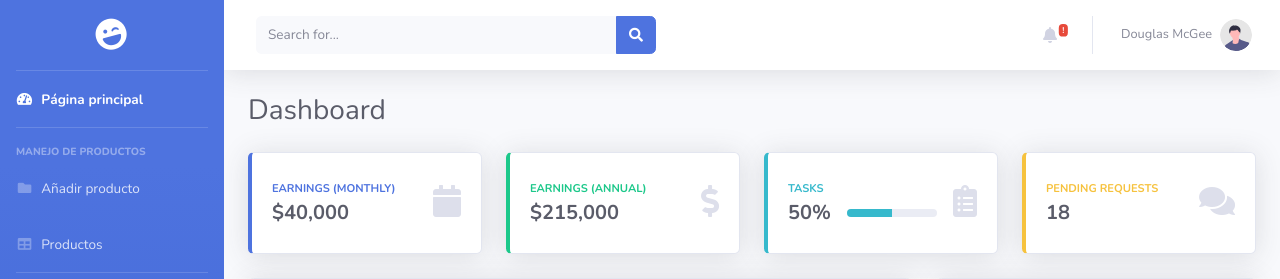
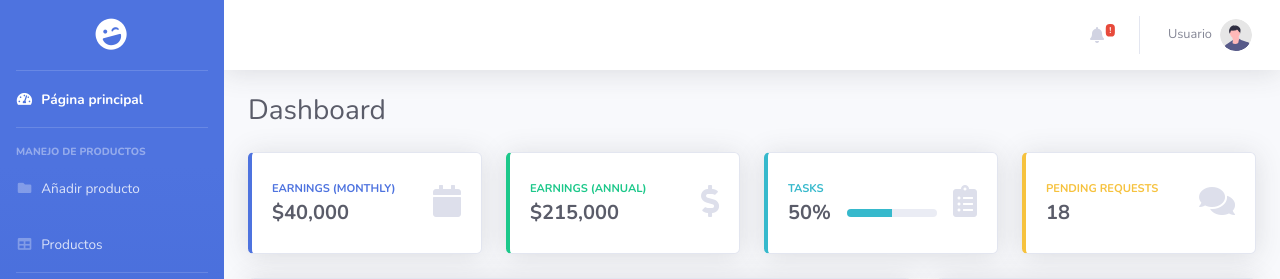
Before and after one commit to NC6155/PControlInv, a Django app: page /index/ in a window 1280 px wide. Shown: the top 279 px of the page. Run offline with Django 4.2, Linux system fonts and the light colour scheme; data comes from the database, SQL or seed files in the repository; both versions use the stored data as it was after the commit; some libraries are stand-ins or nearby versions.

Commit message:
ACT base nomas

```diff
--- a/core/templates/core/base.html
+++ b/core/templates/core/base.html
@@ -102,13 +102,6 @@
                     <form
                         class="d-none d-sm-inline-block form-inline mr-auto ml-md-3 my-2 my-md-0 mw-100 navbar-search">
                         <div class="input-group">
-                            <input type="text" class="form-control bg-light border-0 small" placeholder="Search for..."
-                                aria-label="Search" aria-describedby="basic-addon2">
-                            <div class="input-group-append">
-                                <button class="btn btn-primary" type="button">
-                                    <i class="fas fa-search fa-sm"></i>
-                                </button>
-                            </div>
                         </div>
                     </form>
 
@@ -190,7 +183,7 @@
                         <li class="nav-item dropdown no-arrow">
                             <a class="nav-link dropdown-toggle" href="#" id="userDropdown" role="button"
                                 data-toggle="dropdown" aria-haspopup="true" aria-expanded="false">
-                                <span class="mr-2 d-none d-lg-inline text-gray-600 small">Douglas McGee</span>
+                                <span class="mr-2 d-none d-lg-inline text-gray-600 small">Usuario</span>
                                 <img class="img-profile rounded-circle"
                                     src="{% static 'core/img/undraw_profile.svg' %}">
                             </a>
```
Also changed, not shown: db.sqlite3.
